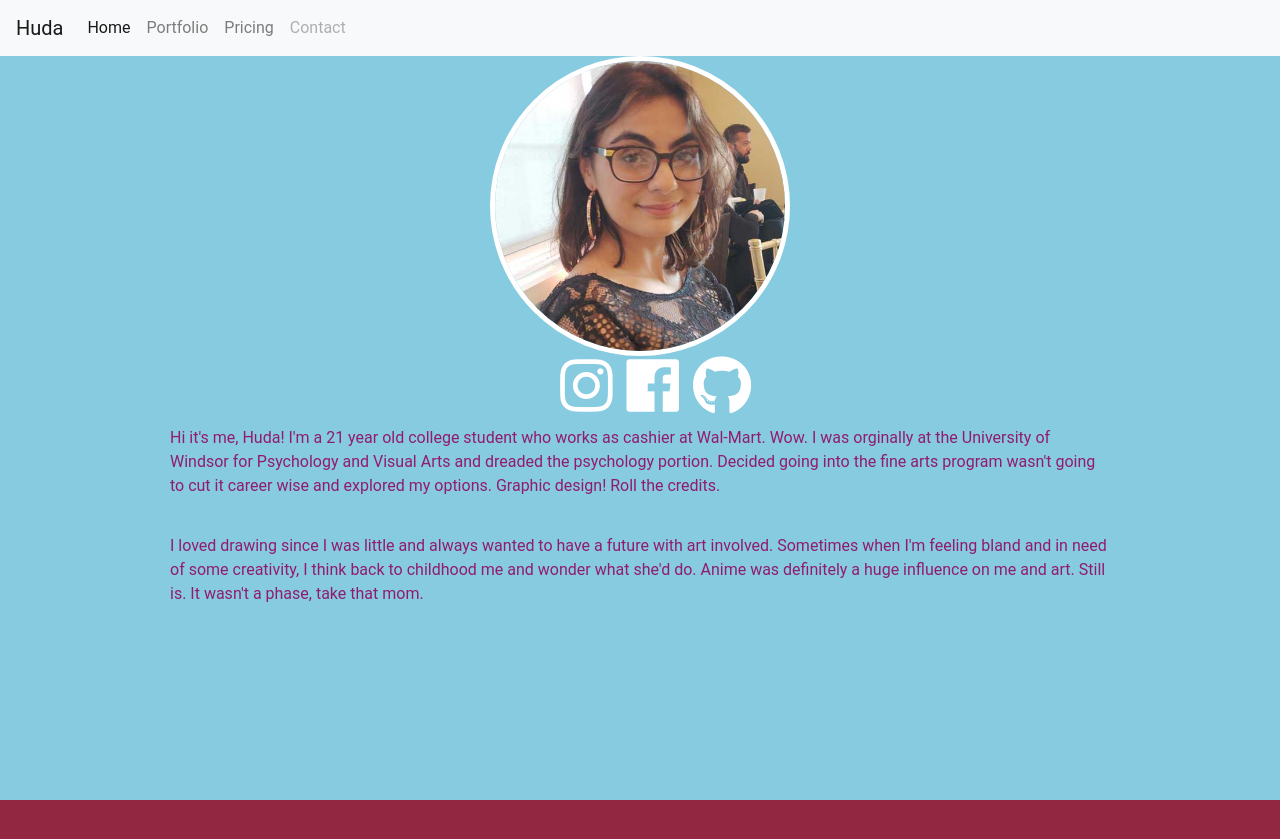
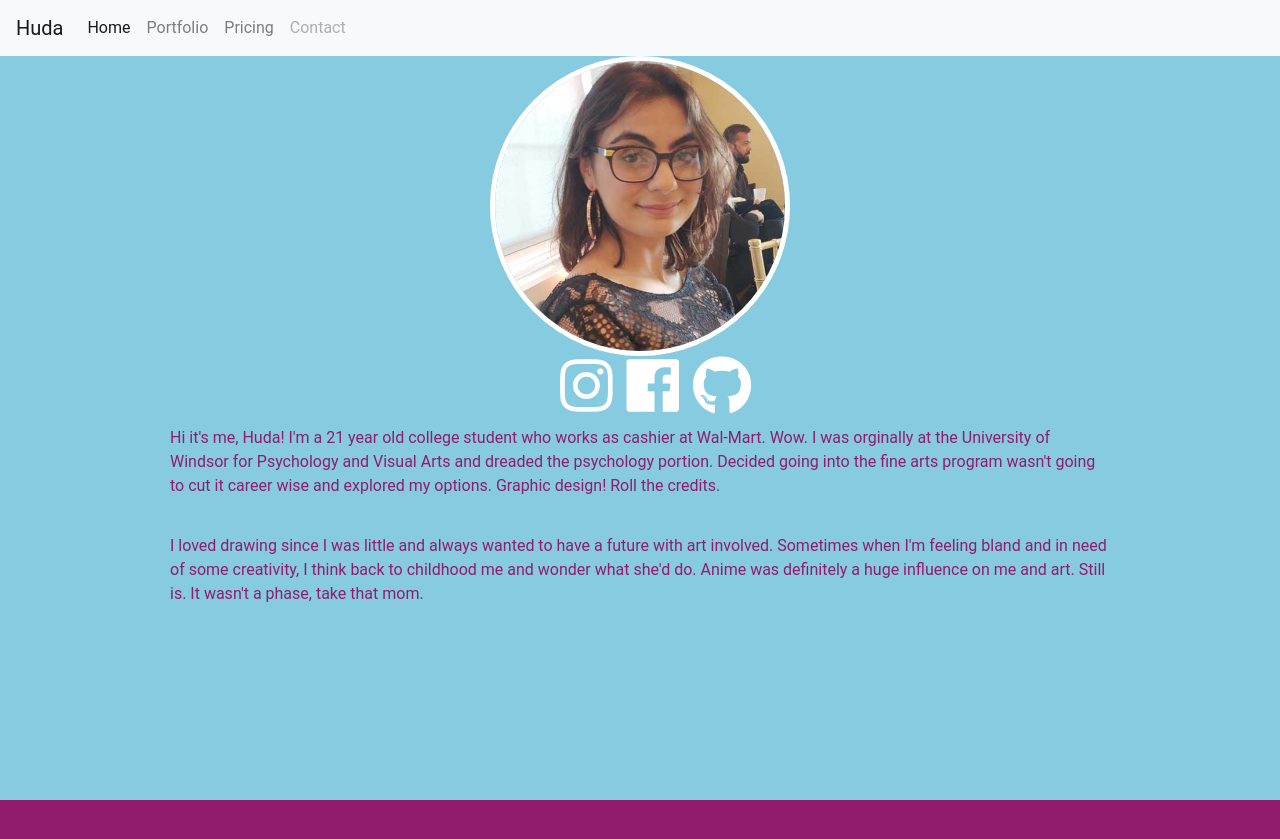
Before and after one commit to yodard/mysite, a Jekyll site: the page built from index.html, in a window 1280 px wide. Shown: the top 839 px of the page. Built offline with Jekyll 4.4.1, drawn with Linux system fonts in a browser that asks for light colours; nearby versions of some CDN libraries.

Commit message:
Update main.css

```diff
--- a/assets/css/main.css
+++ b/assets/css/main.css
@@ -9,12 +9,12 @@
      color:white;
 
     }
-.grey-copy{ color: rgb(145, 28, 109)
+.grey-copy{ color: rgb(145, 28, 109);
 
     }
 li{color: rgb(34, 80, 94)}
 
-h1,h2.h3,h4,h5,h6 {
+h1,h2,h3,h4,h5,h6 {
     font-family: 'Roboto Condensed', sans-serif;
 }
 i{
@@ -51,5 +51,5 @@
     position:fixed;
     bottom:0;
     min-height:100px;
-    background-color: #922741;
+    background-color: rgb(145, 28, 109);
 }
```
